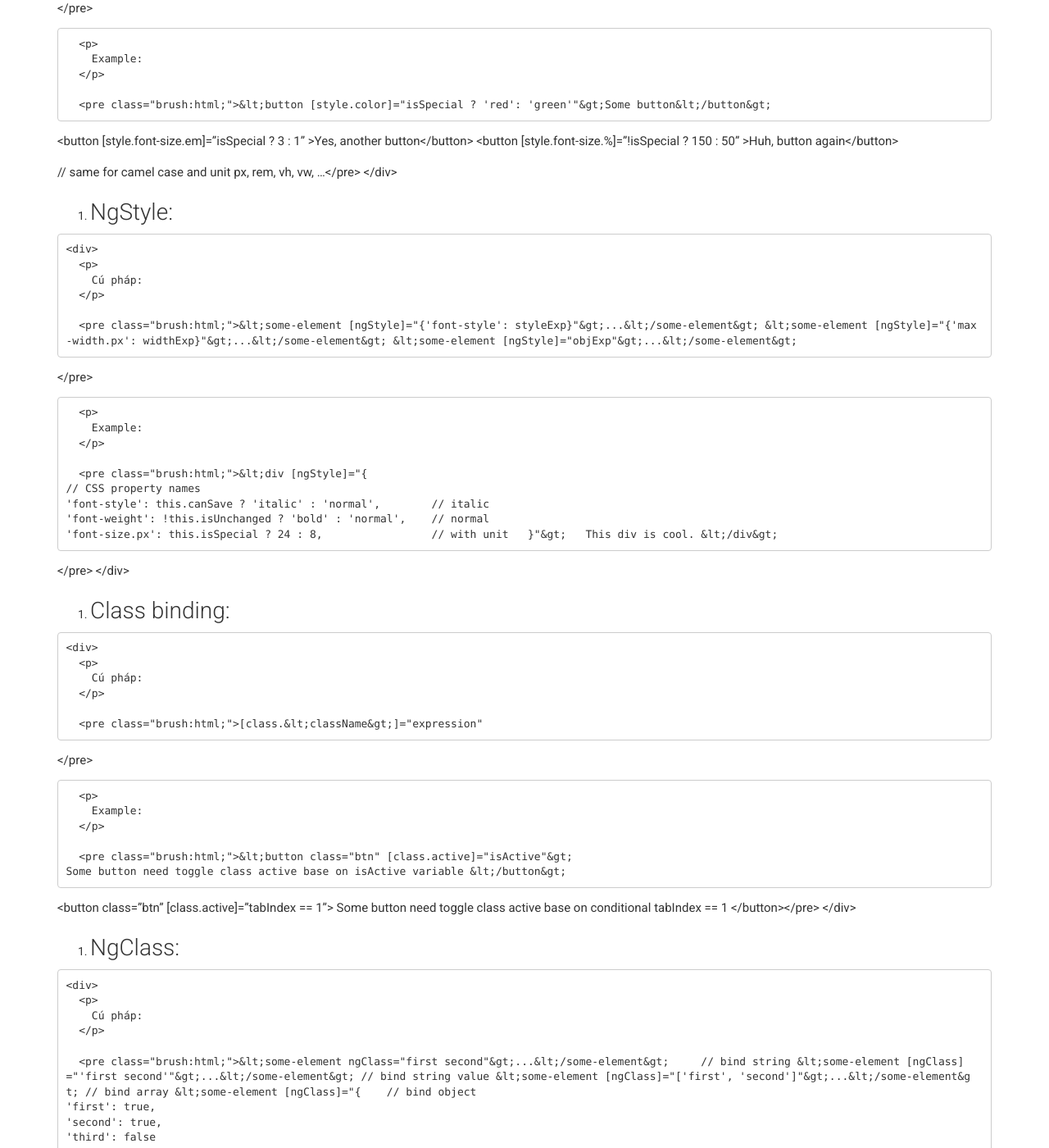
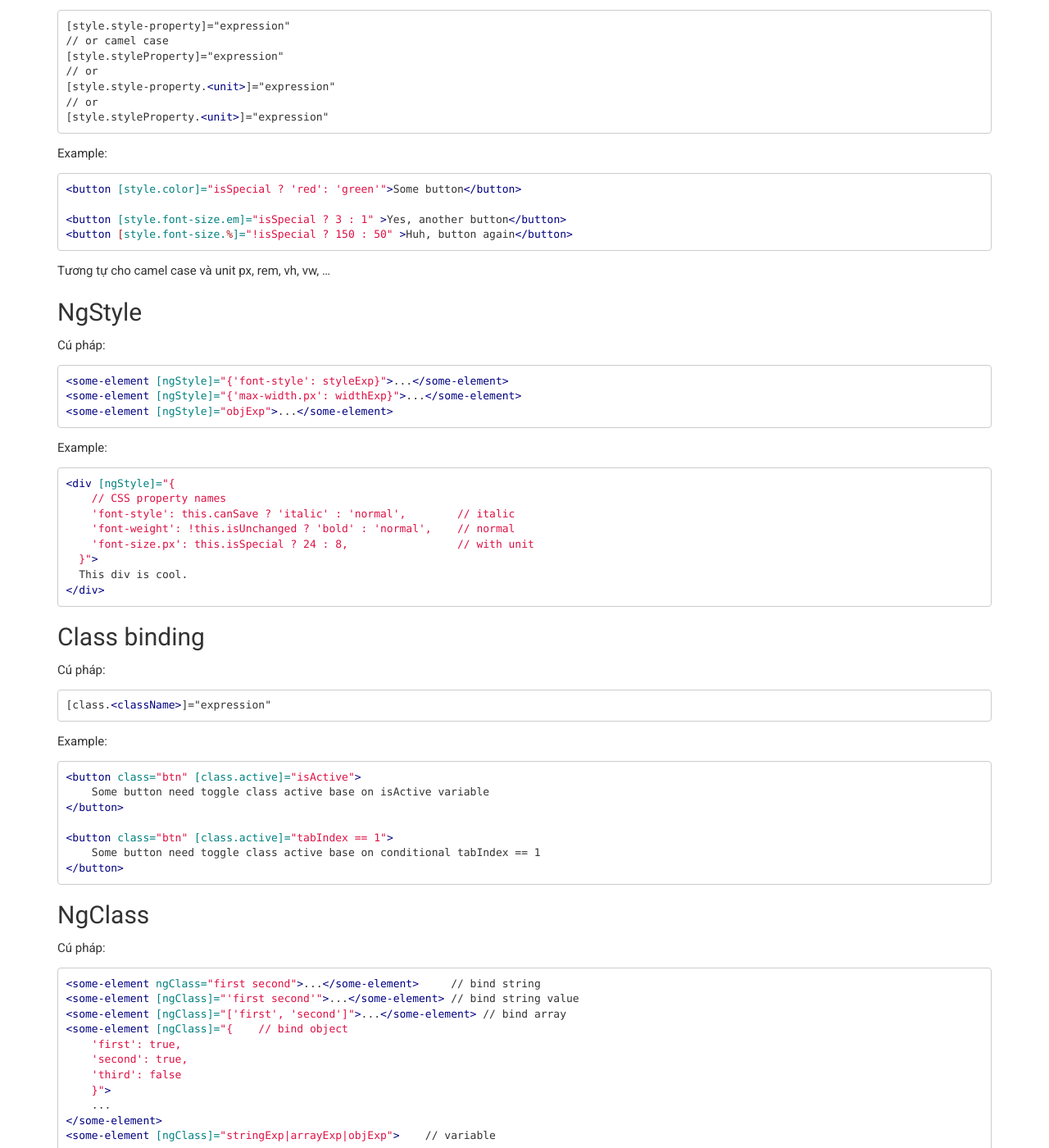
Before and after one commit to tieppt/tieppt.github.io, a Jekyll site: the page built from _posts/2016-12-29-thu-nghiem-voi-angular-2-built-in-directives-ngstyle-ngclass.md, in a window 1280 px wide and 1400 px high, scrolled down 553 px. Shown: the whole window at 82% size. Built offline with Jekyll 4.4.1, drawn with Linux system fonts in a browser that asks for light colours; nearby versions of some CDN libraries; some web fonts are replaced; some of the changed text lies outside the part shown.

Commit message:
add lesson 4

````diff
--- a/_posts/2016-12-29-thu-nghiem-voi-angular-2-built-in-directives-ngstyle-ngclass.md
+++ b/_posts/2016-12-29-thu-nghiem-voi-angular-2-built-in-directives-ngstyle-ngclass.md
@@ -6,8 +6,7 @@ author: Tiep Phan
 layout: post
 guid: http://www.tiepphan.com/?p=225
 permalink: /thu-nghiem-voi-angular-2-built-in-directives-ngstyle-ngclass/
-beans_layout:
-  - default_fallback
+description: 'Trong bài học này, chúng ta sẽ tìm hiểu về những Attribute Directives như NgStyle NgClass và property binding cho class, style'
 image: /assets/uploads/2016/12/angular2-PHAN4.jpg
 categories:
   - Javascript
@@ -25,147 +24,147 @@ tags:
   - Style Component
   - Web Dev
 ---
-<h2 style="text-align: center;">
-  Built-in Directives NgStyle, NgClass
-</h2>
 
-Trong những bài trước của series _**Thử Nghiệm Với Angular 2**_ mình đã giới thiệu một số_** **_<a href="https://angular.io/docs/ts/latest/guide/structural-directives.html" target="_blank">Structual Directives</a> và hướng dẫn <a href="http://www.tiepphan.com/thu-nghiem-voi-angular-2-style-component-view-encapsulation/" target="_blank">Style cho Component, View Encapsulation</a>. Trong bài học này, chúng ta sẽ tìm hiểu về những Attribute Directives như <a href="https://angular.io/docs/ts/latest/guide/template-syntax.html#!#ngStyle" target="_blank">NgStyle</a>, <a href="https://angular.io/docs/ts/latest/guide/template-syntax.html#!#ngClass" target="_blank">NgClass </a>và property binding cho class, style.
+# Built-in Directives NgStyle, NgClass
+{:.no_toc}
 
-<!--more-->
+Trong những bài trước của series **Thử Nghiệm Với Angular 2** mình đã giới thiệu một số <a href="https://angular.io/docs/ts/latest/guide/structural-directives.html" target="_blank">Structual Directives</a> và hướng dẫn <a href="http://www.tiepphan.com/thu-nghiem-voi-angular-2-style-component-view-encapsulation/" target="_blank">Style cho Component, View Encapsulation</a>. Trong bài học này, chúng ta sẽ tìm hiểu về những Attribute Directives như <a href="https://angular.io/docs/ts/latest/guide/template-syntax.html#!#ngStyle" target="_blank">NgStyle</a>, <a href="https://angular.io/docs/ts/latest/guide/template-syntax.html#!#ngClass" target="_blank">NgClass </a>và property binding cho class, style.
 
-  1. ### Style binding:
+* ToC
+{:toc}
+{:.tp__toc}
 
-    <div>
-      <p>
-        Cú pháp:
-      </p>
+## Style binding
 
-      <pre class="brush:html;">[style.style-property]="expression"
+Cú pháp:
+
+```html
+[style.style-property]="expression"
 // or camel case
 [style.styleProperty]="expression"
 // or
-[style.style-property.&lt;unit&gt;]="expression"
+[style.style-property.<unit>]="expression"
 // or
-[style.styleProperty.&lt;unit&gt;]="expression"
-</pre>
+[style.styleProperty.<unit>]="expression"
+```
 
-      <p>
-        Example:
-      </p>
+Example:
 
-      <pre class="brush:html;">&lt;button [style.color]="isSpecial ? 'red': 'green'"&gt;Some button&lt;/button&gt;
+```html
+<button [style.color]="isSpecial ? 'red': 'green'">Some button</button>
 
-&lt;button [style.font-size.em]="isSpecial ? 3 : 1" &gt;Yes, another button&lt;/button&gt;
-&lt;button [style.font-size.%]="!isSpecial ? 150 : 50" &gt;Huh, button again&lt;/button&gt;
+<button [style.font-size.em]="isSpecial ? 3 : 1" >Yes, another button</button>
+<button [style.font-size.%]="!isSpecial ? 150 : 50" >Huh, button again</button>
+```
 
-// same for camel case and unit px, rem, vh, vw, ...</pre>
-    </div>
+Tương tự cho camel case và unit px, rem, vh, vw, ...
 
-  2. ### NgStyle:
+## NgStyle
 
-    <div>
-      <p>
-        Cú pháp:
-      </p>
+Cú pháp:
 
-      <pre class="brush:html;">&lt;some-element [ngStyle]="{'font-style': styleExp}"&gt;...&lt;/some-element&gt;
-&lt;some-element [ngStyle]="{'max-width.px': widthExp}"&gt;...&lt;/some-element&gt;
-&lt;some-element [ngStyle]="objExp"&gt;...&lt;/some-element&gt;
+```html
+<some-element [ngStyle]="{'font-style': styleExp}">...</some-element>
+<some-element [ngStyle]="{'max-width.px': widthExp}">...</some-element>
+<some-element [ngStyle]="objExp">...</some-element>
+```
 
-</pre>
+Example:
 
-      <p>
-        Example:
-      </p>
-
-      <pre class="brush:html;">&lt;div [ngStyle]="{
+```html
+<div [ngStyle]="{
     // CSS property names
     'font-style': this.canSave ? 'italic' : 'normal',        // italic
     'font-weight': !this.isUnchanged ? 'bold' : 'normal',    // normal
     'font-size.px': this.isSpecial ? 24 : 8,                 // with unit
-  }"&gt;
+  }">
   This div is cool.
-&lt;/div&gt;
-</pre>
-    </div>
+</div>
+```
 
-  3. ### Class binding:
+## Class binding
 
-    <div>
-      <p>
-        Cú pháp:
-      </p>
+Cú pháp:
 
-      <pre class="brush:html;">[class.&lt;className&gt;]="expression"
-</pre>
+```html
+[class.<className>]="expression"
+```
 
-      <p>
-        Example:
-      </p>
+Example:
 
-      <pre class="brush:html;">&lt;button class="btn" [class.active]="isActive"&gt;
+```html
+<button class="btn" [class.active]="isActive">
     Some button need toggle class active base on isActive variable
-&lt;/button&gt;
+</button>
 
-&lt;button class="btn" [class.active]="tabIndex == 1"&gt;
+<button class="btn" [class.active]="tabIndex == 1">
     Some button need toggle class active base on conditional tabIndex == 1
-&lt;/button&gt;</pre>
-    </div>
+</button>
+```
 
-  4. ### NgClass:
+## NgClass
 
-    <div>
-      <p>
-        Cú pháp:
-      </p>
 
-      <pre class="brush:html;">&lt;some-element ngClass="first second"&gt;...&lt;/some-element&gt;     // bind string
-&lt;some-element [ngClass]="'first second'"&gt;...&lt;/some-element&gt; // bind string value
-&lt;some-element [ngClass]="['first', 'second']"&gt;...&lt;/some-element&gt; // bind array
-&lt;some-element [ngClass]="{    // bind object
+Cú pháp:
+
+```html
+<some-element ngClass="first second">...</some-element>     // bind string
+<some-element [ngClass]="'first second'">...</some-element> // bind string value
+<some-element [ngClass]="['first', 'second']">...</some-element> // bind array
+<some-element [ngClass]="{    // bind object
     'first': true,
     'second': true,
     'third': false
-    }"&gt;
+    }">
     ...
-&lt;/some-element&gt;
-&lt;some-element [ngClass]="stringExp|arrayExp|objExp"&gt;    // variable
+</some-element>
+<some-element [ngClass]="stringExp|arrayExp|objExp">    // variable
     ...
-&lt;/some-element&gt;</pre>
+</some-element>
+```
 
-      <blockquote>
-        <p>
-          &#8211; <em><strong>string:</strong> </em>là một list các CSS class, cách nhau bởi dấu cách.
-        </p>
+<blockquote>
+  <p>
+    &#8211; <em><strong>string:</strong> </em>là một list các CSS class, cách nhau bởi dấu cách.
+  </p>
 
-        <p>
-          &#8211; <em><strong>array:</strong> </em>là array string CSS class.
-        </p>
+  <p>
+    &#8211; <em><strong>array:</strong> </em>là array string CSS class.
+  </p>
 
-        <p>
-          &#8211; <em><strong>object:</strong></em> key -> value, nếu value = true thì add, ngược lại thì remove.
-        </p>
-      </blockquote>
+  <p>
+    &#8211; <em><strong>object:</strong></em> key -> value, nếu value = true thì add, ngược lại thì remove.
+  </p>
+</blockquote>
 
-      <p>
-        Example:
-      </p>
+Example:
 
-      <pre class="brush:html;">&lt;button class="btn" [ngClass]="'active btn-primary'"&gt;
+```html
+<button class="btn" [ngClass]="'active btn-primary'">
     String binding
-&lt;/button&gt;
+</button>
 // or
-&lt;button class="btn" ngClass="active btn-primary"&gt;
+<button class="btn" ngClass="active btn-primary">
     String binding
-&lt;/button&gt;
+</button>
 // or
-&lt;button class="btn" [ngClass]="['active', 'btn-primary']"&gt;
+<button class="btn" [ngClass]="['active', 'btn-primary']">
     Array binding
-&lt;/button&gt;
+</button>
 // or
-&lt;button class="btn" [ngClass]="{active: tabIndex == 1}"&gt;
+<button class="btn" [ngClass]="{active: tabIndex == 1}">
     Object binding
-&lt;/button&gt;</pre>
-    </div>
+</button>
+```
 
-Video bài học:
+## Video bài học
+
+<figure class="video_container">
+  <iframe src="https://www.youtube.com/embed/D45vVWG3hpU" frameborder="0" allowfullscreen="true"> </iframe>
+</figure>
+
+## Tham khảo
+
+<a href="https://angular.io/docs/ts/latest/guide/template-syntax.html#!#ngStyle" target="_blank">NgStyle</a>
+
+<a href="https://angular.io/docs/ts/latest/guide/template-syntax.html#!#ngClass" target="_blank">NgClass </a>
````
Also changed, not shown: _posts/2017-01-03-thu-nghiem-voi-angular-2-ngfor-index-first-last-even-odd-trackby.md (+1 -1 lines).
